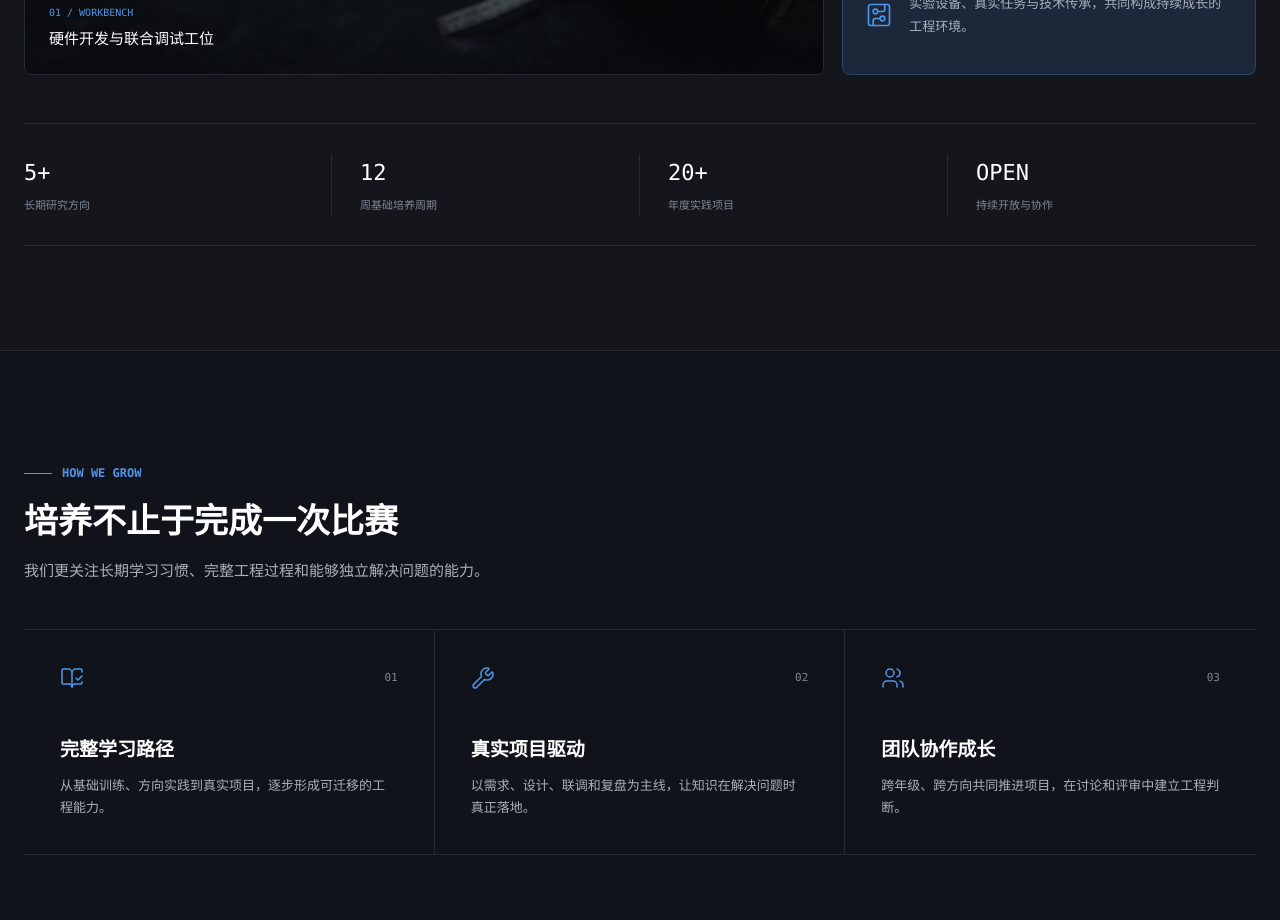
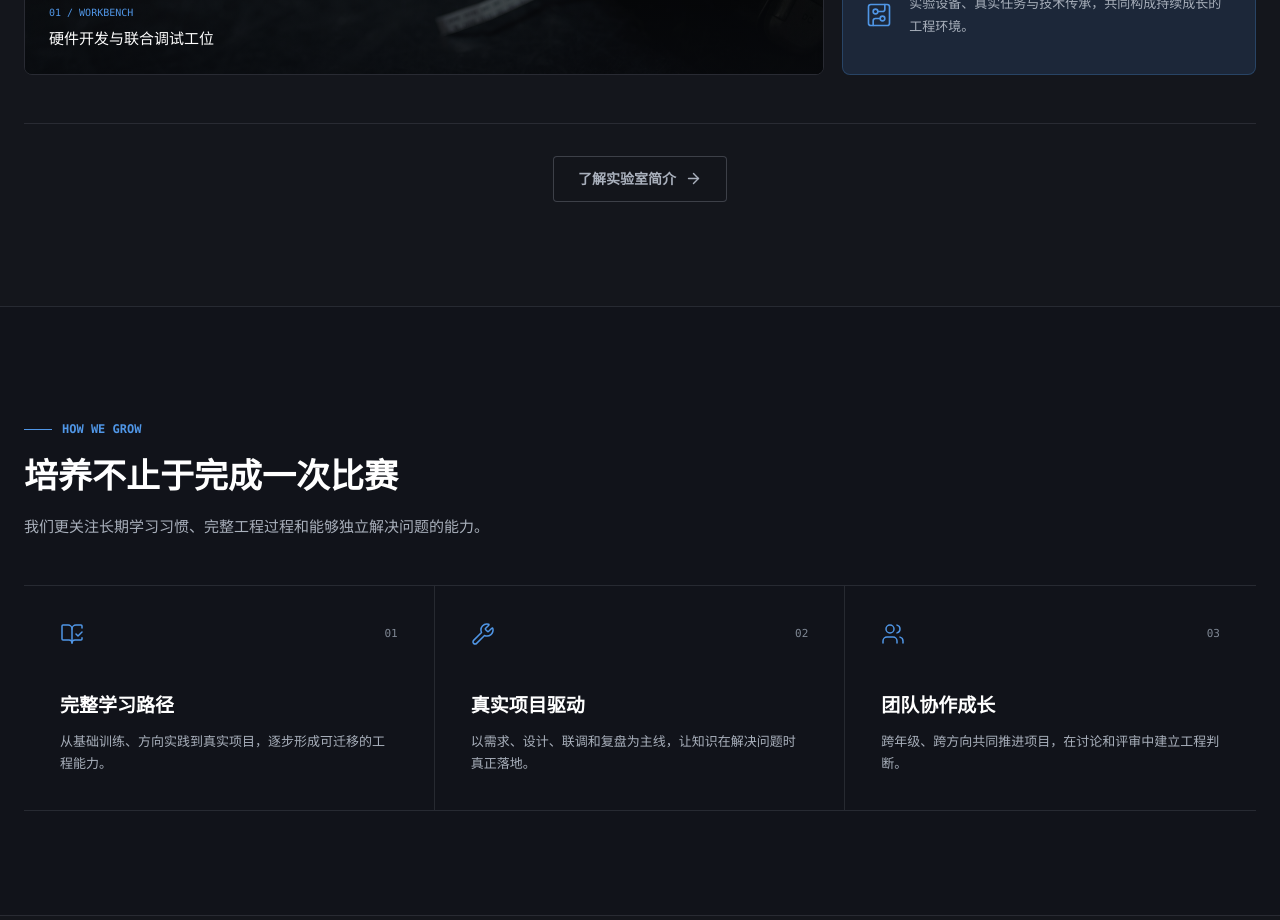
Before and after one commit to wzy-45678/lab_web, a Vue app: page / in a window 1280 px wide. Shown: the part 1400-2320 px from the top of the page. Built offline with nearby package versions, Linux system fonts and the light colour scheme.

Commit message:
更新网站文案

```diff
--- a/src/views/HomeView.vue
+++ b/src/views/HomeView.vue
@@ -102,11 +102,11 @@ const advantages = [
           </div>
         </div>
 
-        <div v-reveal class="lab-stats">
-          <div><strong>5+</strong><span>长期研究方向</span></div>
-          <div><strong>12</strong><span>周基础培养周期</span></div>
-          <div><strong>20+</strong><span>年度实践项目</span></div>
-          <div><strong>OPEN</strong><span>持续开放与协作</span></div>
+        <div v-reveal class="lab-about-link">
+          <RouterLink class="button button--secondary" to="/about">
+            了解实验室简介
+            <ArrowRight :size="17" />
+          </RouterLink>
         </div>
       </div>
     </section>
@@ -338,36 +338,15 @@ const advantages = [
   font-size: 13px;
 }
 
-.lab-stats {
-  display: grid;
-  grid-template-columns: repeat(4, 1fr);
+.lab-about-link {
+  display: flex;
+  justify-content: center;
   margin-top: 48px;
-  padding-block: 30px;
   border-top: 1px solid $color-border;
-  border-bottom: 1px solid $color-border;
+  padding-top: 32px;
 }
 
-.lab-stats div {
-  display: grid;
-  gap: 5px;
-  padding-inline: 28px;
-  border-right: 1px solid $color-border;
-}
-
-.lab-stats div:first-child { padding-left: 0; }
-.lab-stats div:last-child { border-right: 0; }
-
-.lab-stats strong {
-  color: $color-white;
-  font-family: $font-mono;
-  font-size: 22px;
-  font-weight: 500;
-}
-
-.lab-stats span {
-  color: $color-text-soft;
-  font-size: 11px;
-}
+.lab-about-link .button { min-width: 174px; }
 
 .advantages-section {
   background: rgba($color-bg-deep, 0.42);
@@ -445,11 +424,6 @@ const advantages = [
   .environment-grid { grid-template-columns: 1fr; }
   .environment-side { grid-template-columns: 1fr 1fr; grid-template-rows: auto; }
   .environment-image--secondary { min-height: 300px; }
-  .lab-stats { grid-template-columns: repeat(2, 1fr); }
-  .lab-stats div:nth-child(2) { border-right: 0; }
-  .lab-stats div:nth-child(-n + 2) { padding-bottom: 20px; }
-  .lab-stats div:nth-child(n + 3) { padding-top: 20px; border-top: 1px solid $color-border; }
-  .lab-stats div:nth-child(3) { padding-left: 0; }
   .advantage-grid { grid-template-columns: 1fr; }
   .advantage-item { border-right: 0; border-bottom: 1px solid $color-border; }
   .advantage-item:last-child { border-bottom: 0; }
@@ -466,8 +440,6 @@ const advantages = [
   .environment-side { grid-template-columns: 1fr; }
   .environment-image--primary { min-height: 410px; }
   .environment-image--secondary { min-height: 260px; }
-  .lab-stats div { padding-inline: 14px; }
-  .lab-stats strong { font-size: 18px; }
   .advantage-item { padding: 28px 4px; }
   .advantage-top { margin-bottom: 30px; }
   .recruitment-inner { align-items: flex-start; flex-direction: column; }
```
